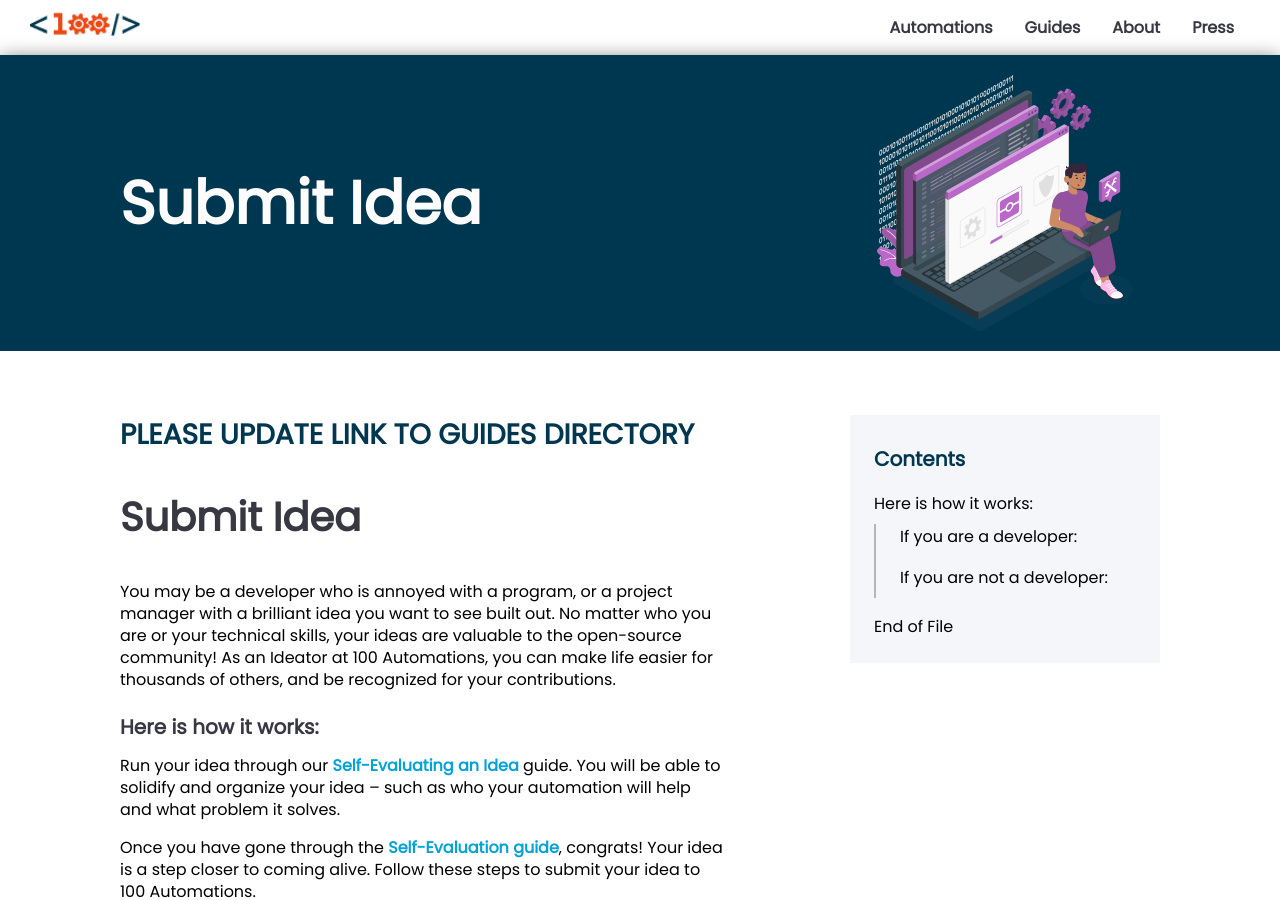
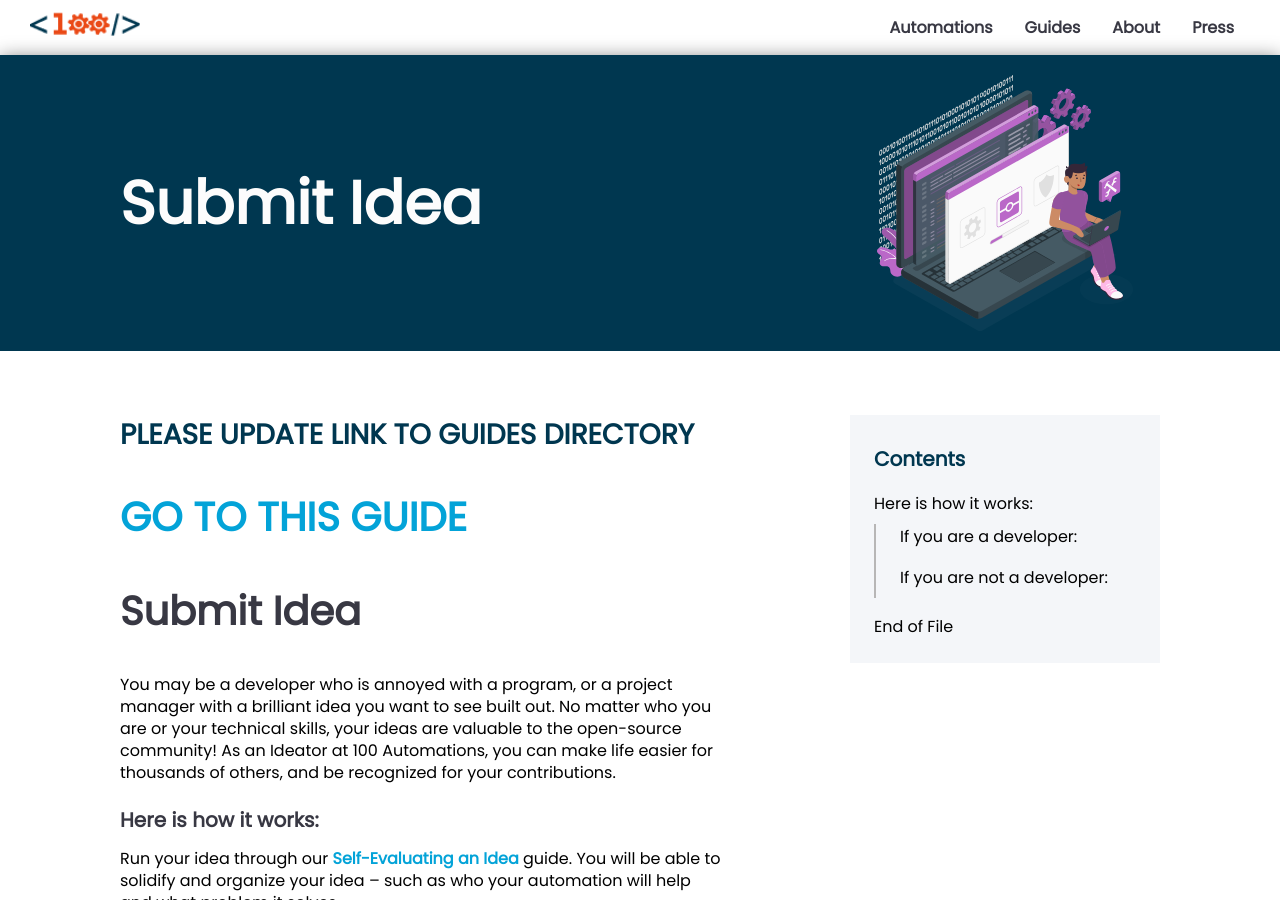
Before and after one commit to 100Automations/Website, a Jekyll site: the page built from _pages/submit_idea.md, in a window 1280 px wide and 900 px high. Built offline with Jekyll 4.4.1, drawn with Linux system fonts in a browser that asks for light colours.

Commit message:
added link

```diff
--- a/_pages/submit_idea.md
+++ b/_pages/submit_idea.md
@@ -4,6 +4,8 @@ description: PLEASE UPDATE LINK TO GUIDES DIRECTORY
 status: active
 display: true
 ---
+
+# [GO TO THIS GUIDE](../guides/start_contributing.html)
 
 # Submit Idea
 
```
